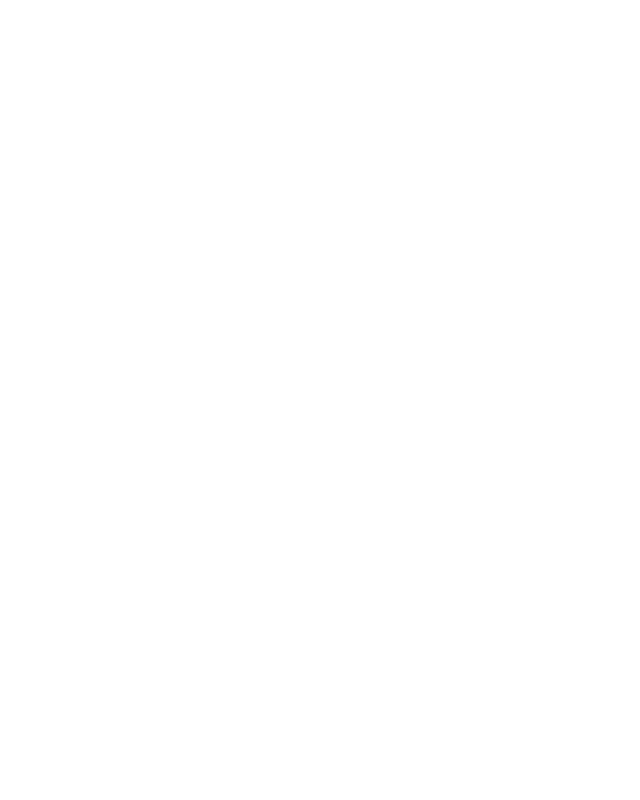
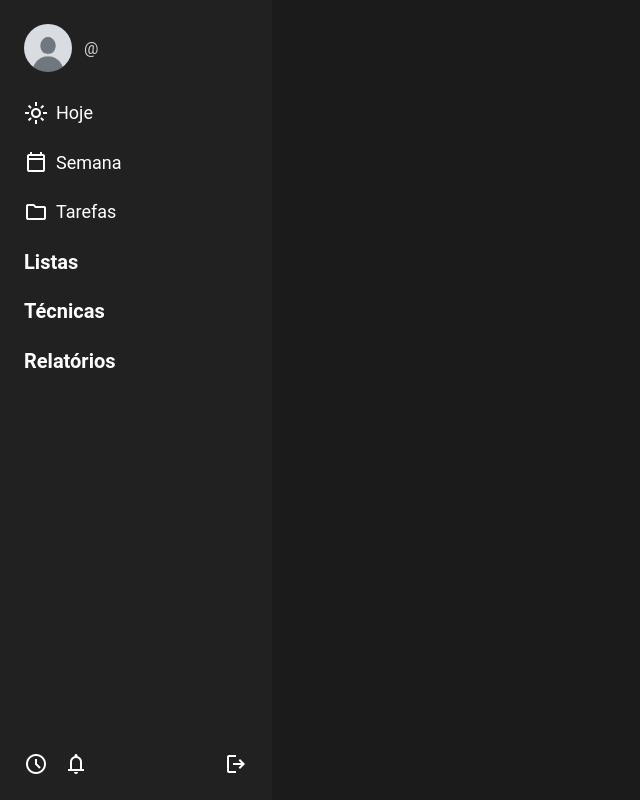
Before and after one commit to bijunkes/Kronos, a React (Vite) app in the folder front/: page /listas/1 in a window 1280 px wide. Shown: the whole page, without its empty margins (0-640 px from the left). Built offline with nearby package versions, Linux system fonts and the light colour scheme.

Commit message:
Criei a parte do main + Uma pasta para o component Listas

```diff
--- a/front/src/app.jsx
+++ b/front/src/app.jsx
@@ -10,6 +10,7 @@ import Cadastro from './containers/Cadastro';
 import Hoje from './containers/Hoje';
 import Semana from './containers/Semana';
 import Tarefas from './containers/Tarefas';
+import Lista from "./containers/Lista/index";
 import Pomodoro from './containers/Pomodoro';
 import Kanban from './containers/Kanban';
 import Eisenhower from './containers/Einsenhower';
@@ -32,6 +33,9 @@ function App() {
                     <Route path="/hoje" element={<Hoje />} />
                     <Route path="/semana" element={<Semana />} />
                     <Route path="/tarefas" element={<Tarefas />} />
+
+                    <Route path="/listas/:nomeLista" element={<Lista />} />
+
                     <Route path="/pomodoro" element={<Pomodoro />} />
                     <Route path="/kanban" element={<Kanban />} />
                     <Route path="/eisenhower" element={<Eisenhower />} />
--- /dev/null
+++ b/front/src/components/Main/index.jsx
@@ -0,0 +1,11 @@
+import React from 'react';
+import { Background } from './styles';
+
+
+function Main() {
+    return (
+        <Background />
+    );
+}
+
+export default Main;
--- /dev/null
+++ b/front/src/components/Main/styles.js
@@ -0,0 +1,6 @@
+import styled from 'styled-components';
+
+export const Background = styled.div`
+  flex: 1;
+  background-color: var(--fundo);
+`;
--- a/front/src/components/Menu/index.jsx
+++ b/front/src/components/Menu/index.jsx
@@ -230,7 +230,6 @@ function Menu() {
         onCreate={handleCriarLista}
       />
     </MenuWrapper>
-
   );
 }
 
--- a/front/src/components/Menu/styles.js
+++ b/front/src/components/Menu/styles.js
@@ -114,11 +114,12 @@ export const ListasHeader = styled.div`
 
 export const BotaoAdicionar = styled.button`
   all: unset;
-  padding: 0vh 1.5vh 0vh 1.5vh;
+  margin-right: 2vh;
   font-weight: bold;
   cursor: pointer;
   transition: background-color 0.3s ease;
   color: #FFFFFF;
+  font-size: 20.5px;
 
   &:hover {
     background-color: var(--fundo-menu-ativo);
--- a/front/src/components/Padrao/Padrao.jsx
+++ b/front/src/components/Padrao/Padrao.jsx
@@ -1,14 +1,15 @@
 import React from 'react';
 import { Outlet } from 'react-router-dom';
 import Menu from '../Menu';
+import Main from '../Main';
 
 function Padrao() {
   return (
     <div style={{display: 'flex'}}>
       <Menu />
-      <div style={{flex: 1, padding: '2rem', overflowY: 'auto'}}>
+      <Main>
         <Outlet />
-      </div>
+      </Main>
     </div>
   );
 }
--- /dev/null
+++ b/front/src/containers/Lista/index.jsx
@@ -0,0 +1,30 @@
+import { useParams } from 'react-router-dom';
+import React, { useEffect, useState } from 'react';
+import axios from 'axios';
+import {
+    Background
+} from './styles.js'
+
+function Lista() {
+    const { nomeLista } = useParams();
+    const [tarefas, setTarefas] = useState([]);
+
+    useEffect(() => {
+        const token = localStorage.getItem("token");
+        if(!token) return;
+
+        axios.get(`http://localhost:3000/listas/${nomeLista}`, {
+            headers: {Authorization: `Bearer ${token}`},
+        })
+        .then((res) => setTarefas(res.data))
+        .catch((err) => console.error("Erro ao buscar tarefas da lista", err));
+    }, [nomeLista]);
+
+    return (
+        <Background>
+
+        </Background>
+    );
+}
+
+export default Lista;
--- /dev/null
+++ b/front/src/containers/Lista/styles.js
@@ -0,0 +1,12 @@
+import styled from 'styled-components';
+
+export const Background = styled.div`
+    display: flex;
+    background-color: var(--fundo);
+    height: 100vh;
+    width: 100%;
+`;
+
+export const ContainerLista = styled.div`
+
+`;
--- a/front/src/styles/globalStyles.js
+++ b/front/src/styles/globalStyles.js
@@ -2,6 +2,7 @@ import styled, { createGlobalStyle } from 'styled-components'
 
 const MyGlobalStyles = createGlobalStyle`
     :root {
+        --fundo: #1b1b1b;
         --fundo-menu: #212121;
         --fundo-menu-ativo: #282828;
         --cor-texto: #ffffff;
```
